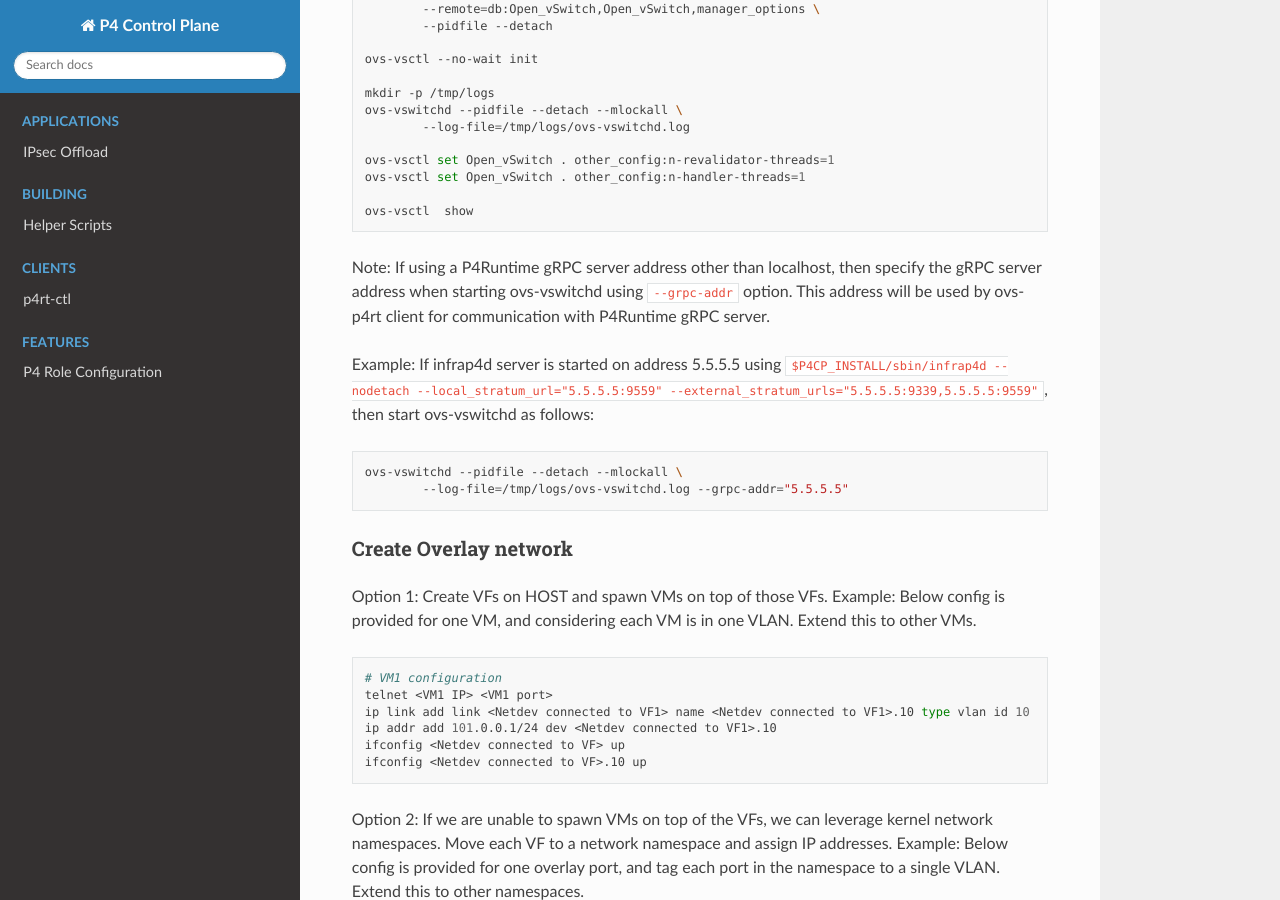
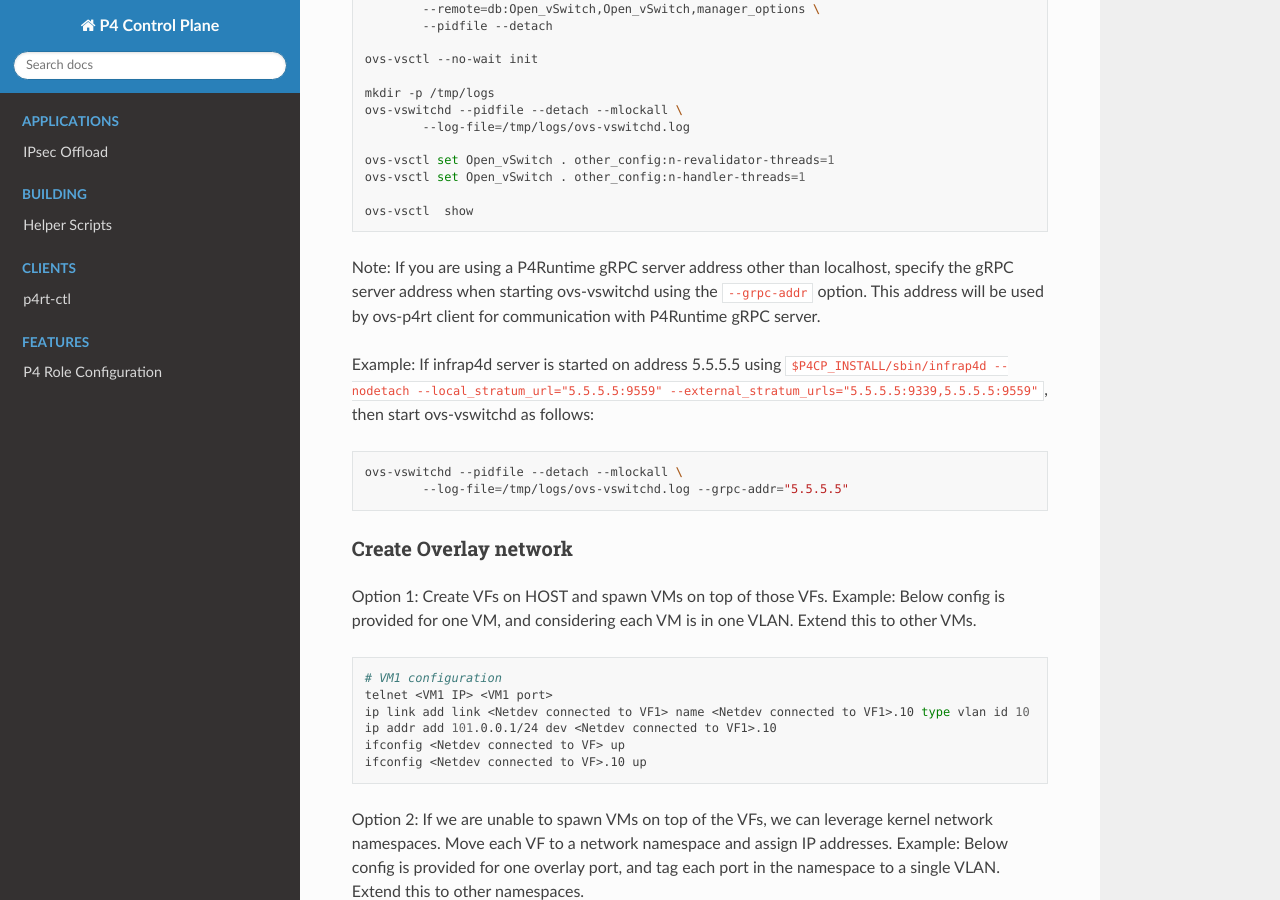
Before and after one commit to ipdk-io/p4cp-userguide, a Sphinx documentation site: the page built from docs/apps/lnw/es2k/es2k-lnw-underlay-ecmp.md, in a window 1280 px wide and 900 px high, scrolled down 4240 px. Built offline with Sphinx 7.4.7 and the Read the Docs theme 2.0.0, drawn with Linux system fonts in a browser that asks for light colours; pages that are not in the unit, such as notebooks, are missing from menus.

Commit message:
Update docs/apps/lnw/es2k/es2k-lnw-underlay-ecmp.md
Co-authored-by: Derek G Foster <derek.foster@intel.com>

````diff
--- a/docs/apps/lnw/es2k/es2k-lnw-underlay-ecmp.md
+++ b/docs/apps/lnw/es2k/es2k-lnw-underlay-ecmp.md
@@ -187,7 +187,7 @@ ovs-vsctl set Open_vSwitch . other_config:n-handler-threads=1
 ovs-vsctl  show
 ```
 
-Note: If using a P4Runtime gRPC server address other than localhost, then specify the gRPC server address when starting ovs-vswitchd using `--grpc-addr` option.
+Note: If you are using a P4Runtime gRPC server address other than localhost, specify the gRPC server address when starting ovs-vswitchd using the `--grpc-addr` option.
 This address will be used by ovs-p4rt client for communication with P4Runtime gRPC server.
 
 Example:
````
